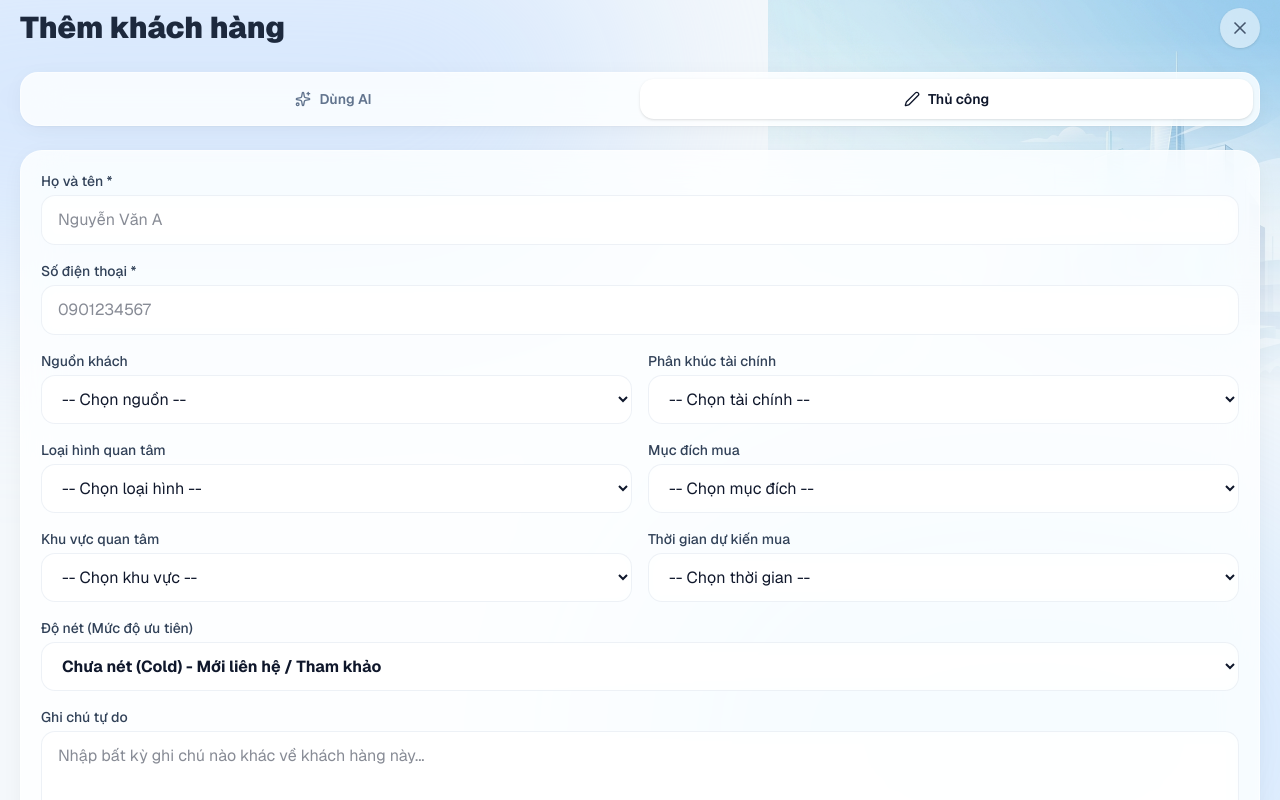
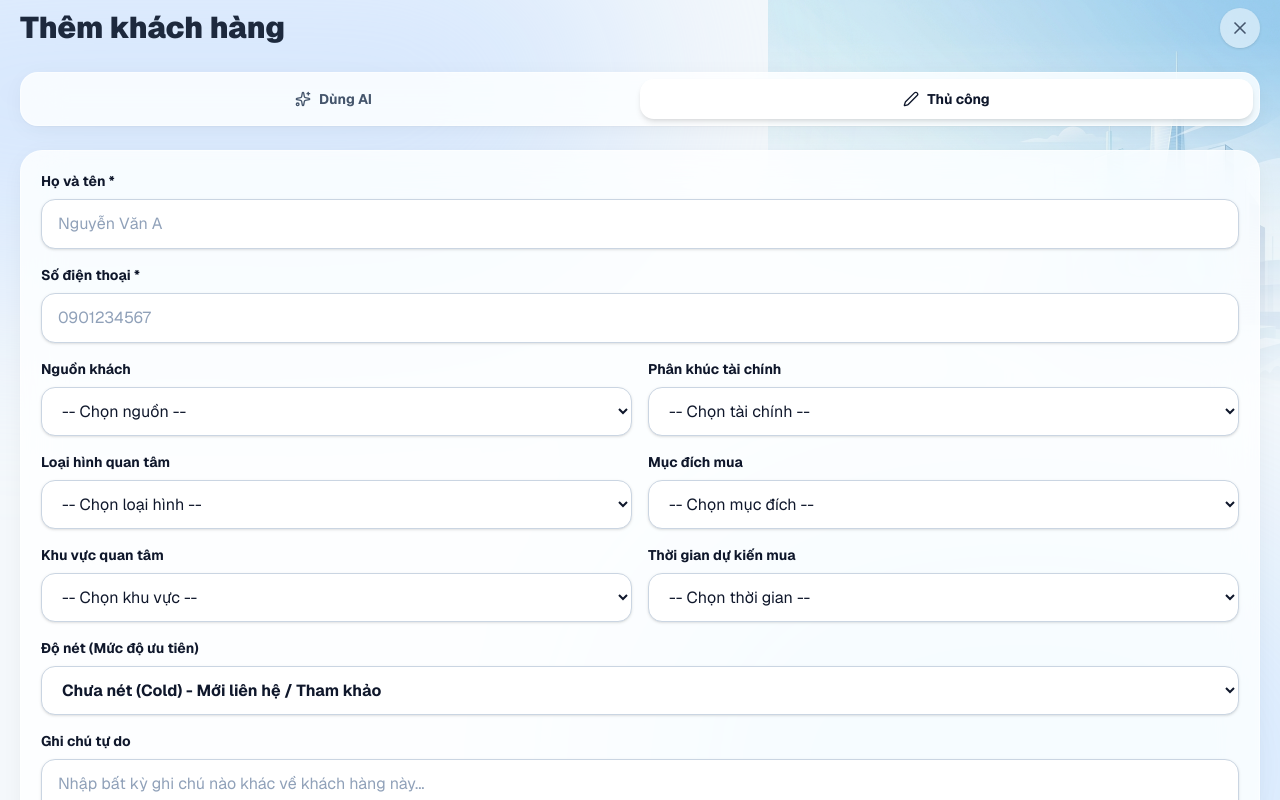
Before and after one commit to Apppromax/crmnew, a Next.js app: page /add in a window 1280 px wide. Both pictures are taken after a click on the button "Thủ công". Shown: the top 800 px of the page. Built offline with nearby package versions, Linux system fonts and the light colour scheme; no server answers.

Commit message:
style: fix poor contrast in add customer form

```diff
--- a/src/app/add/page.js
+++ b/src/app/add/page.js
@@ -141,20 +141,20 @@ export default function AddCustomerPage() {
       <div className="flex glass p-1.5 rounded-2xl mb-6">
         <button
           onClick={() => setActiveMode("ai")}
-          className={`flex flex-1 items-center justify-center gap-2 py-2.5 text-sm font-semibold rounded-xl transition-all ${
+          className={`flex flex-1 items-center justify-center gap-2 py-2.5 text-sm font-bold rounded-xl transition-all ${
             activeMode === "ai"
-              ? "bg-white dark:bg-slate-800 text-primary-600 dark:text-primary-400 shadow-sm"
-              : "text-slate-500 hover:text-slate-700 dark:text-slate-400 dark:hover:text-slate-200"
+              ? "bg-white dark:bg-slate-800 text-primary-600 dark:text-primary-400 shadow-md"
+              : "text-slate-600 hover:text-slate-800 dark:text-slate-300 dark:hover:text-white"
           }`}
         >
           <Sparkles className="w-4 h-4" /> Dùng AI
         </button>
         <button
           onClick={() => setActiveMode("manual")}
-          className={`flex flex-1 items-center justify-center gap-2 py-2.5 text-sm font-semibold rounded-xl transition-all ${
+          className={`flex flex-1 items-center justify-center gap-2 py-2.5 text-sm font-bold rounded-xl transition-all ${
             activeMode === "manual"
-              ? "bg-white dark:bg-slate-800 text-slate-900 dark:text-white shadow-sm"
-              : "text-slate-500 hover:text-slate-700 dark:text-slate-400 dark:hover:text-slate-200"
+              ? "bg-white dark:bg-slate-800 text-slate-900 dark:text-white shadow-md"
+              : "text-slate-600 hover:text-slate-800 dark:text-slate-300 dark:hover:text-white"
           }`}
         >
           <Pen className="w-4 h-4" /> Thủ công
@@ -170,14 +170,14 @@ export default function AddCustomerPage() {
       {activeMode === "ai" && (
         <div className="space-y-4 animate-in fade-in slide-in-from-left-4 duration-300">
           <div className="glass rounded-3xl p-5 shadow-sm">
-            <label className="block text-sm font-medium text-slate-500 mb-3">
+            <label className="block text-sm font-bold text-slate-900 dark:text-white mb-3">
               Nhập ghi chú hoặc paste tin nhắn (Zalo/FB):
             </label>
             <textarea
               value={note}
               onChange={(e) => setNote(e.target.value)}
               disabled={isParsing || isSaving}
-              className="w-full h-36 bg-white/50 dark:bg-slate-900/50 backdrop-blur text-slate-900 dark:text-slate-100 placeholder-slate-400 focus:outline-none focus:ring-2 focus:ring-primary-500/30 rounded-2xl p-4 resize-none border border-slate-200/60 dark:border-slate-800/60"
+              className="w-full h-36 bg-white dark:bg-slate-800 text-slate-900 dark:text-white placeholder-slate-400 focus:outline-none focus:ring-2 focus:ring-primary-500/50 rounded-2xl p-4 resize-none border border-slate-300 dark:border-slate-700 shadow-sm"
               placeholder="Ví dụ: Anh Khang 0901234567 muốn mua căn 2PN Q7 tài chính 3 tỷ, cần vay bank 50%..."
             />
 
@@ -271,7 +271,7 @@ export default function AddCustomerPage() {
 
             <div className="grid grid-cols-2 gap-4">
               <div className="col-span-2">
-                <label className="block text-sm font-medium text-slate-700 dark:text-slate-300 mb-1">
+                <label className="block text-sm font-bold text-slate-900 dark:text-white mb-2">
                   Họ và tên *
                 </label>
                 <input
@@ -279,12 +279,12 @@ export default function AddCustomerPage() {
                   value={manualName}
                   onChange={(e) => setManualName(e.target.value)}
                   placeholder="Nguyễn Văn A"
-                  className="w-full px-4 py-3 bg-white/50 dark:bg-slate-900/50 backdrop-blur border border-slate-200/60 dark:border-slate-800/60 rounded-xl focus:outline-none focus:ring-2 focus:ring-primary-500/30 text-slate-900 dark:text-white"
+                  className="w-full px-4 py-3 bg-white dark:bg-slate-800 border border-slate-300 dark:border-slate-700 rounded-xl focus:outline-none focus:ring-2 focus:ring-primary-500/50 text-slate-900 dark:text-white placeholder-slate-400 shadow-sm"
                 />
               </div>
 
               <div className="col-span-2">
-                <label className="block text-sm font-medium text-slate-700 dark:text-slate-300 mb-1">
+                <label className="block text-sm font-bold text-slate-900 dark:text-white mb-2">
                   Số điện thoại *
                 </label>
                 <input
@@ -292,13 +292,13 @@ export default function AddCustomerPage() {
                   value={manualPhone}
                   onChange={(e) => setManualPhone(e.target.value)}
                   placeholder="0901234567"
-                  className="w-full px-4 py-3 bg-white/50 dark:bg-slate-900/50 backdrop-blur border border-slate-200/60 dark:border-slate-800/60 rounded-xl focus:outline-none focus:ring-2 focus:ring-primary-500/30 text-slate-900 dark:text-white"
+                  className="w-full px-4 py-3 bg-white dark:bg-slate-800 border border-slate-300 dark:border-slate-700 rounded-xl focus:outline-none focus:ring-2 focus:ring-primary-500/50 text-slate-900 dark:text-white placeholder-slate-400 shadow-sm"
                 />
               </div>
 
               <div className="col-span-2 md:col-span-1">
-                <label className="block text-sm font-medium text-slate-700 dark:text-slate-300 mb-1">Nguồn khách</label>
-                <select value={manualSource} onChange={e => setManualSource(e.target.value)} className="w-full px-4 py-3 bg-white/50 dark:bg-slate-900/50 backdrop-blur border border-slate-200/60 dark:border-slate-800/60 rounded-xl focus:outline-none focus:ring-2 focus:ring-primary-500/30 text-slate-900 dark:text-white">
+                <label className="block text-sm font-bold text-slate-900 dark:text-white mb-2">Nguồn khách</label>
+                <select value={manualSource} onChange={e => setManualSource(e.target.value)} className="w-full px-4 py-3 bg-white dark:bg-slate-800 border border-slate-300 dark:border-slate-700 rounded-xl focus:outline-none focus:ring-2 focus:ring-primary-500/50 text-slate-900 dark:text-white placeholder-slate-400 shadow-sm">
                   <option value="">-- Chọn nguồn --</option>
                   <option value="Tự khai thác">Tự khai thác</option>
                   <option value="Facebook">Facebook</option>
@@ -311,8 +311,8 @@ export default function AddCustomerPage() {
               </div>
 
               <div className="col-span-2 md:col-span-1">
-                <label className="block text-sm font-medium text-slate-700 dark:text-slate-300 mb-1">Phân khúc tài chính</label>
-                <select value={manualBudget} onChange={e => setManualBudget(e.target.value)} className="w-full px-4 py-3 bg-white/50 dark:bg-slate-900/50 backdrop-blur border border-slate-200/60 dark:border-slate-800/60 rounded-xl focus:outline-none focus:ring-2 focus:ring-primary-500/30 text-slate-900 dark:text-white">
+                <label className="block text-sm font-bold text-slate-900 dark:text-white mb-2">Phân khúc tài chính</label>
+                <select value={manualBudget} onChange={e => setManualBudget(e.target.value)} className="w-full px-4 py-3 bg-white dark:bg-slate-800 border border-slate-300 dark:border-slate-700 rounded-xl focus:outline-none focus:ring-2 focus:ring-primary-500/50 text-slate-900 dark:text-white placeholder-slate-400 shadow-sm">
                   <option value="">-- Chọn tài chính --</option>
                   <option value="Dưới 2 tỷ">Dưới 2 tỷ</option>
                   <option value="2 - 3 tỷ">2 - 3 tỷ</option>
@@ -325,8 +325,8 @@ export default function AddCustomerPage() {
               </div>
 
               <div className="col-span-2 md:col-span-1">
-                <label className="block text-sm font-medium text-slate-700 dark:text-slate-300 mb-1">Loại hình quan tâm</label>
-                <select value={manualPropertyType} onChange={e => setManualPropertyType(e.target.value)} className="w-full px-4 py-3 bg-white/50 dark:bg-slate-900/50 backdrop-blur border border-slate-200/60 dark:border-slate-800/60 rounded-xl focus:outline-none focus:ring-2 focus:ring-primary-500/30 text-slate-900 dark:text-white">
+                <label className="block text-sm font-bold text-slate-900 dark:text-white mb-2">Loại hình quan tâm</label>
+                <select value={manualPropertyType} onChange={e => setManualPropertyType(e.target.value)} className="w-full px-4 py-3 bg-white dark:bg-slate-800 border border-slate-300 dark:border-slate-700 rounded-xl focus:outline-none focus:ring-2 focus:ring-primary-500/50 text-slate-900 dark:text-white placeholder-slate-400 shadow-sm">
                   <option value="">-- Chọn loại hình --</option>
                   <option value="Căn hộ chung cư">Căn hộ chung cư</option>
                   <option value="Nhà phố/Liền kề">Nhà phố/Liền kề</option>
@@ -339,8 +339,8 @@ export default function AddCustomerPage() {
               </div>
 
               <div className="col-span-2 md:col-span-1">
-                <label className="block text-sm font-medium text-slate-700 dark:text-slate-300 mb-1">Mục đích mua</label>
-                <select value={manualPurpose} onChange={e => setManualPurpose(e.target.value)} className="w-full px-4 py-3 bg-white/50 dark:bg-slate-900/50 backdrop-blur border border-slate-200/60 dark:border-slate-800/60 rounded-xl focus:outline-none focus:ring-2 focus:ring-primary-500/30 text-slate-900 dark:text-white">
+                <label className="block text-sm font-bold text-slate-900 dark:text-white mb-2">Mục đích mua</label>
+                <select value={manualPurpose} onChange={e => setManualPurpose(e.target.value)} className="w-full px-4 py-3 bg-white dark:bg-slate-800 border border-slate-300 dark:border-slate-700 rounded-xl focus:outline-none focus:ring-2 focus:ring-primary-500/50 text-slate-900 dark:text-white placeholder-slate-400 shadow-sm">
                   <option value="">-- Chọn mục đích --</option>
                   <option value="Để ở">Mua để ở</option>
                   <option value="Đầu tư bán lại">Đầu tư bán lại</option>
@@ -351,8 +351,8 @@ export default function AddCustomerPage() {
               </div>
 
               <div className="col-span-2 md:col-span-1">
-                <label className="block text-sm font-medium text-slate-700 dark:text-slate-300 mb-1">Khu vực quan tâm</label>
-                <select value={manualArea} onChange={e => setManualArea(e.target.value)} className="w-full px-4 py-3 bg-white/50 dark:bg-slate-900/50 backdrop-blur border border-slate-200/60 dark:border-slate-800/60 rounded-xl focus:outline-none focus:ring-2 focus:ring-primary-500/30 text-slate-900 dark:text-white">
+                <label className="block text-sm font-bold text-slate-900 dark:text-white mb-2">Khu vực quan tâm</label>
+                <select value={manualArea} onChange={e => setManualArea(e.target.value)} className="w-full px-4 py-3 bg-white dark:bg-slate-800 border border-slate-300 dark:border-slate-700 rounded-xl focus:outline-none focus:ring-2 focus:ring-primary-500/50 text-slate-900 dark:text-white placeholder-slate-400 shadow-sm">
                   <option value="">-- Chọn khu vực --</option>
                   <option value="Trung tâm thành phố">Trung tâm thành phố</option>
                   <option value="Vùng ven/Ngoại thành">Vùng ven/Ngoại thành</option>
@@ -363,8 +363,8 @@ export default function AddCustomerPage() {
               </div>
 
               <div className="col-span-2 md:col-span-1">
-                <label className="block text-sm font-medium text-slate-700 dark:text-slate-300 mb-1">Thời gian dự kiến mua</label>
-                <select value={manualTimeline} onChange={e => setManualTimeline(e.target.value)} className="w-full px-4 py-3 bg-white/50 dark:bg-slate-900/50 backdrop-blur border border-slate-200/60 dark:border-slate-800/60 rounded-xl focus:outline-none focus:ring-2 focus:ring-primary-500/30 text-slate-900 dark:text-white">
+                <label className="block text-sm font-bold text-slate-900 dark:text-white mb-2">Thời gian dự kiến mua</label>
+                <select value={manualTimeline} onChange={e => setManualTimeline(e.target.value)} className="w-full px-4 py-3 bg-white dark:bg-slate-800 border border-slate-300 dark:border-slate-700 rounded-xl focus:outline-none focus:ring-2 focus:ring-primary-500/50 text-slate-900 dark:text-white placeholder-slate-400 shadow-sm">
                   <option value="">-- Chọn thời gian --</option>
                   <option value="Mua ngay (trong tháng)">Mua ngay (trong tháng)</option>
                   <option value="1 - 3 tháng tới">1 - 3 tháng tới</option>
@@ -374,8 +374,8 @@ export default function AddCustomerPage() {
               </div>
 
               <div className="col-span-2">
-                <label className="block text-sm font-medium text-slate-700 dark:text-slate-300 mb-1">Độ nét (Mức độ ưu tiên)</label>
-                <select value={manualHeatLevel} onChange={e => setManualHeatLevel(e.target.value)} className="w-full px-4 py-3 bg-white/50 dark:bg-slate-900/50 backdrop-blur border border-slate-200/60 dark:border-slate-800/60 rounded-xl focus:outline-none focus:ring-2 focus:ring-primary-500/30 text-slate-900 dark:text-white font-bold">
+                <label className="block text-sm font-bold text-slate-900 dark:text-white mb-2">Độ nét (Mức độ ưu tiên)</label>
+                <select value={manualHeatLevel} onChange={e => setManualHeatLevel(e.target.value)} className="w-full px-4 py-3 bg-white dark:bg-slate-800 border border-slate-300 dark:border-slate-700 rounded-xl focus:outline-none focus:ring-2 focus:ring-primary-500/50 text-slate-900 dark:text-white font-bold shadow-sm">
                   <option value="Cold" className="text-slate-500">Chưa nét (Cold) - Mới liên hệ / Tham khảo</option>
                   <option value="Warm" className="text-orange-500">Tiềm năng (Warm) - Đang cân nhắc / Đã hẹn gặp</option>
                   <option value="Hot" className="text-red-500">Nét căng (Hot) - Đã chốt nhu cầu / Chuẩn bị cọc</option>
@@ -383,14 +383,14 @@ export default function AddCustomerPage() {
               </div>
 
               <div className="col-span-2">
-                <label className="block text-sm font-medium text-slate-700 dark:text-slate-300 mb-1">
+                <label className="block text-sm font-bold text-slate-900 dark:text-white mb-2">
                   Ghi chú tự do
                 </label>
                 <textarea
                   value={manualNote}
                   onChange={(e) => setManualNote(e.target.value)}
                   placeholder="Nhập bất kỳ ghi chú nào khác về khách hàng này..."
-                  className="w-full h-24 px-4 py-3 bg-white/50 dark:bg-slate-900/50 backdrop-blur border border-slate-200/60 dark:border-slate-800/60 rounded-xl focus:outline-none focus:ring-2 focus:ring-primary-500/30 resize-none text-slate-900 dark:text-white"
+                  className="w-full h-24 px-4 py-3 bg-white dark:bg-slate-800 border border-slate-300 dark:border-slate-700 rounded-xl focus:outline-none focus:ring-2 focus:ring-primary-500/50 resize-none text-slate-900 dark:text-white placeholder-slate-400 shadow-sm"
                 />
               </div>
 
```
